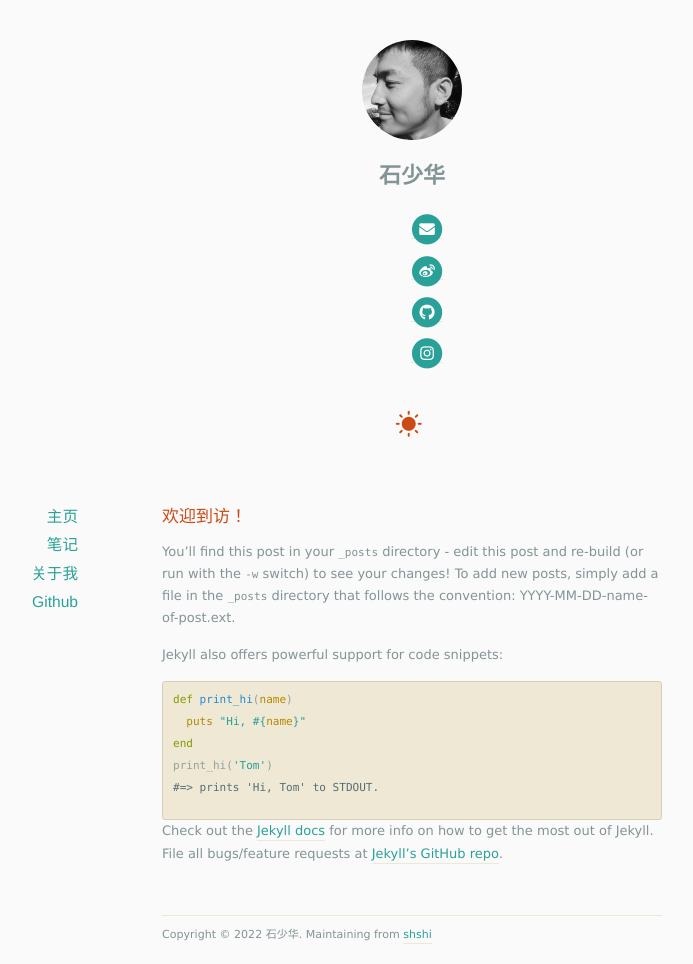
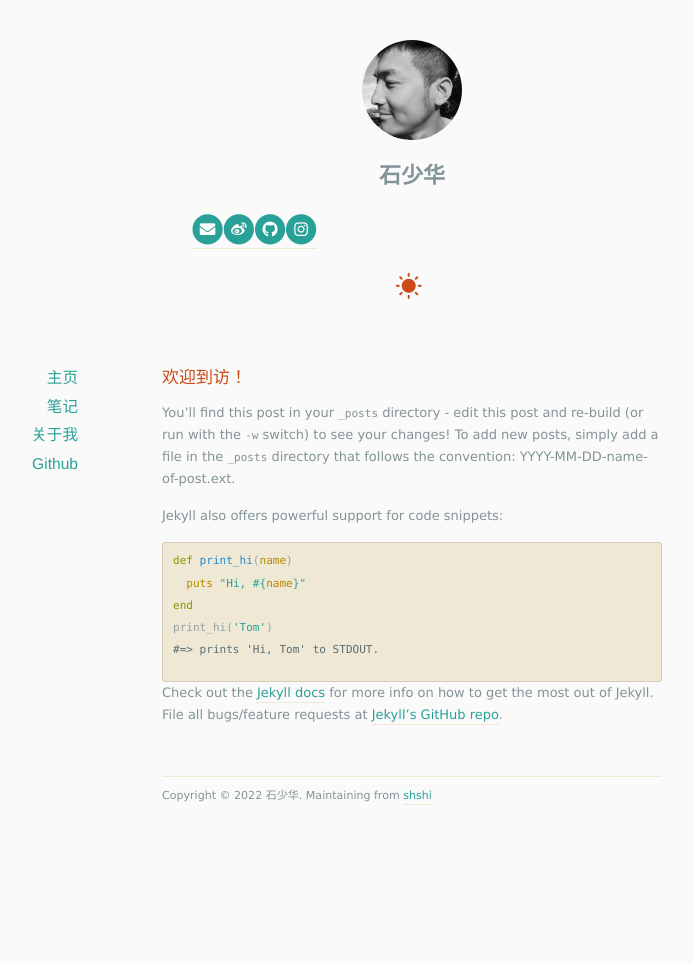
Before and after one commit to shshi/shishaohua.github.io, a Jekyll site: the page built from docs/index.html, in a window 1280 px wide. Shown: the whole page, without its empty margins (228-921 px from the left). Built offline with Jekyll 4.4.1, drawn with Linux system fonts in a browser that asks for light colours; nearby versions of some CDN libraries; the list of posts is cut into pages by our own code; after the commit the page ends 900 px from its top, so only the background shows below that.

Commit message:
Update style.css

```diff
--- a/docs/assets/css/style.css
+++ b/docs/assets/css/style.css
@@ -44,17 +44,22 @@ body {
 	font-weight: bold;
 }
 
-.social-layer {
-  display: inline-block;
+.social-icons{
+  float: left;
   text-align: center;
   width: 100%;
   font-size: 0.9em;
 }
 
-.social-icons ul{
+.social-icons li{
+  float: left;
   list-style: none;
 }
 
+.social-icons a{
+  display: block;
+  text-align: center;
+}
 
 
 a, a:active, a:visited {
```
